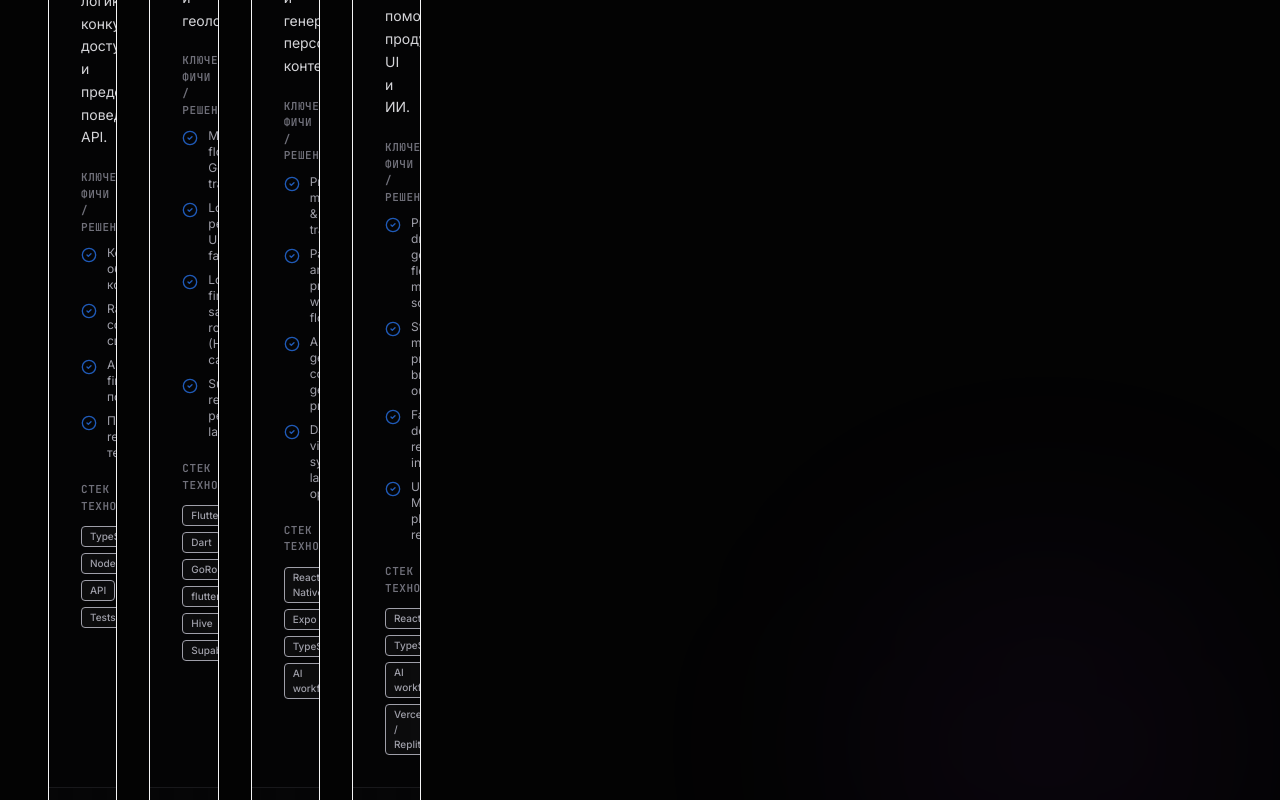
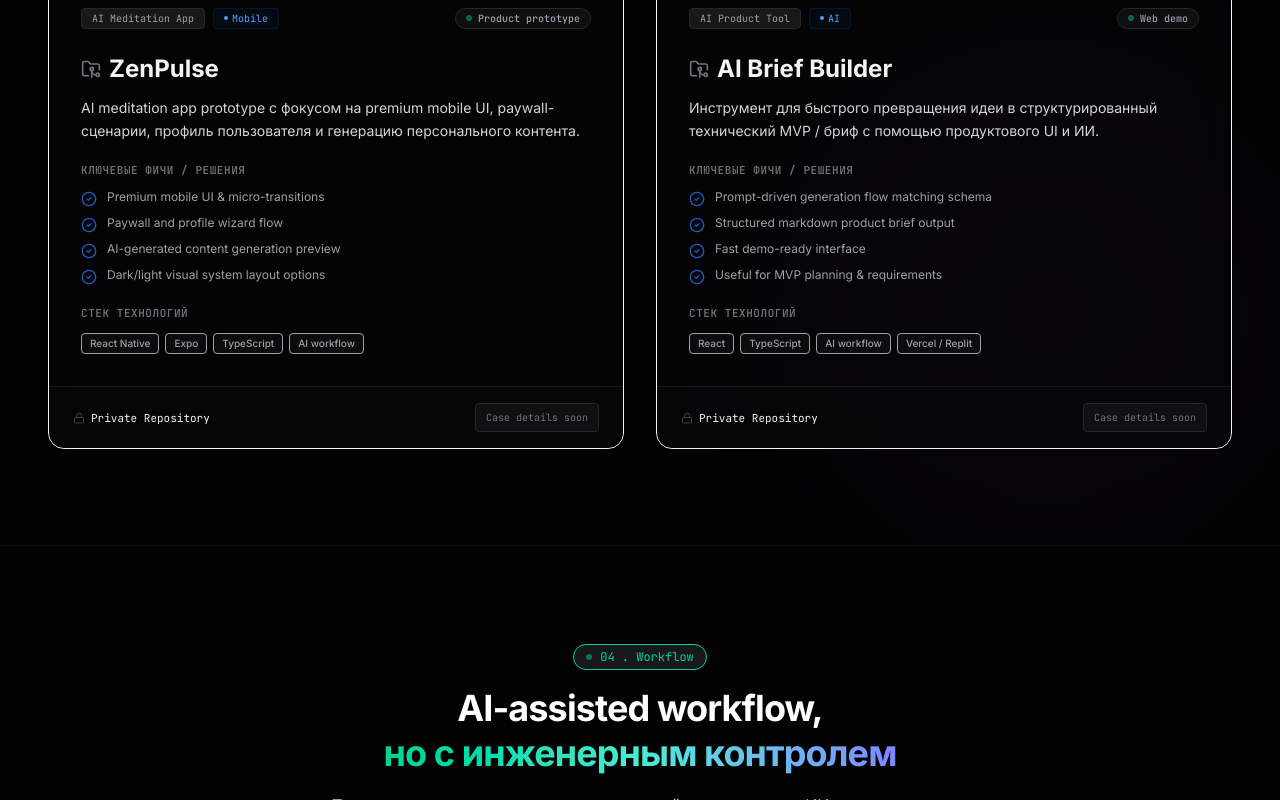
Before and after one commit to akumaqqe322/devpage, a React (Vite) app: page / in a window 1280 px wide. Shown: the part 4040-4840 px from the top of the page. Built offline with nearby package versions, Linux system fonts and the light colour scheme.

Commit message:
refactor(ui): update AI models and add ProjectCard component
Generalize AI model labels in the hero visual and implement a refined, reusable ProjectCard component with enhanced styling for the projects section.

```diff
--- a/src/components/hero-visual.tsx
+++ b/src/components/hero-visual.tsx
@@ -139,10 +139,10 @@ export function HeroVisual() {
                 <span className="text-orange-300">orchestrators</span>:
               </div>
               <div className="pl-5">
-                - <span className="text-zinc-300">Gemini-2.5-Flash</span>
+                - <span className="text-zinc-300">Gemini models</span>
               </div>
               <div className="pl-5">
-                - <span className="text-zinc-300">Claude-3.5-Sonnet</span>
+                - <span className="text-zinc-300">Claude models</span>
               </div>
               <div>
                 <span className="text-orange-300">workflow_stages</span>:
--- a/src/components/projects-section.tsx
+++ b/src/components/projects-section.tsx
@@ -1,71 +1,15 @@
 import { motion } from "motion/react";
-import { FolderGit2, CheckCircle2, Github, ExternalLink, Lock, Flame } from "lucide-react";
+import { FolderGit2, CheckCircle2, Github, ExternalLink, Lock } from "lucide-react";
 import { SectionContainer } from "./ui/section-container";
 import { FEATURED_PROJECTS, Project } from "../lib/site-data";
 
-export function ProjectsSection() {
-  const containerVariants = {
-    hidden: { opacity: 0 },
-    visible: {
-      opacity: 1,
-      transition: {
-        staggerChildren: 0.15,
-      },
-    },
-  };
+interface ProjectCardProps {
+  project: Project;
+  isFirst?: boolean;
+}
 
-  const cardVariants = {
-    hidden: { opacity: 0, y: 30 },
-    visible: {
-      opacity: 1,
-      y: 0,
-      transition: { duration: 0.6, ease: "easeOut" },
-    },
-  };
-
+function ProjectCard({ project, isFirst = false }: ProjectCardProps) {
   return (
-    <SectionContainer id="projects" className="border-t border-zinc-900/60 py-24 relative overflow-hidden">
-      {/* Background visual graphics */}
-      <div className="absolute left-1/2 top-1/4 -translate-x-1/2 w-[500px] h-[500px] bg-blue-500/5 rounded-full blur-[100px] pointer-events-none" />
-      <div className="absolute right-10 bottom-10 w-96 h-96 bg-purple-500/5 rounded-full blur-[120px] pointer-events-none" />
-
-      <div className="space-y-16 relative z-10">
-        {/* Section Header */}
-        <div className="text-left md:text-center max-w-3xl mx-auto space-y-4">
-          <div className="inline-flex items-center gap-2 px-3 py-1 rounded-full bg-zinc-900 border border-zinc-800 text-xs font-mono text-blue-400">
-            <span className="w-1.5 h-1.5 rounded-full bg-blue-400 animate-pulse" />
-            <span>03 . Проекты</span>
-          </div>
-
-          <h2 className="text-3xl sm:text-4xl font-sans font-extrabold tracking-tight text-white leading-tight">
-            Проекты, которые показывают <br className="hidden sm:inline" />
-            <span className="bg-clip-text text-transparent bg-gradient-to-r from-blue-400 via-cyan-300 to-indigo-400">
-              продуктовый подход
-            </span>
-          </h2>
-
-          <p className="text-sm sm:text-base text-zinc-400 max-w-2xl mx-auto leading-relaxed">
-            Не просто отдельные учебные экраны, а рабочие прототипы с продуманным интерфейсом, чистой логикой, безопасными данными, деплоем и AI-assisted workflow.
-          </p>
-        </div>
-
-        {/* Projects Grid Container */}
-        <motion.div
-          variants={containerVariants}
-          initial="hidden"
-          whileInView="visible"
-          viewport={{ once: true, margin: "-100px" }}
-          className="grid grid-cols-1 lg:grid-cols-12 gap-8"
-          id="projects-list-grid"
-        >
-          {FEATURED_PROJECTS.map((project: Project, idx: number) => {
-            const isFirst = idx === 0;
-            return (
-              <motion.div
-                key={project.id}
-                variants={cardVariants}
-                className={`lg:col-span-${isFirst ? "12" : "6"} group`}
-              >
     <div className="h-full relative rounded-2xl border border-zinc-850 bg-zinc-950/40 backdrop-blur-xl transition-all duration-300 group-hover:border-zinc-700/80 group-hover:bg-zinc-950/70 overflow-hidden flex flex-col justify-between">
       {/* Subtle Grid overlay background */}
       <div className="absolute inset-0 dot-grid opacity-5 pointer-events-none" />
@@ -183,10 +127,95 @@ export function ProjectsSection() {
         </div>
       </div>
     </div>
+  );
+}
+
+export function ProjectsSection() {
+  const containerVariants = {
+    hidden: { opacity: 0 },
+    visible: {
+      opacity: 1,
+      transition: {
+        staggerChildren: 0.1,
+      },
+    },
+  };
+
+  const cardVariants = {
+    hidden: { opacity: 0, y: 20 },
+    visible: {
+      opacity: 1,
+      y: 0,
+      transition: { duration: 0.5, ease: "easeOut" },
+    },
+  };
+
+  const firstProject = FEATURED_PROJECTS[0];
+  const remainingProjects = FEATURED_PROJECTS.slice(1);
+
+  return (
+    <SectionContainer id="projects" className="border-t border-zinc-900/60 py-24 relative overflow-hidden">
+      {/* Background visual graphics */}
+      <div className="absolute left-1/2 top-1/4 -translate-x-1/2 w-[500px] h-[500px] bg-blue-500/5 rounded-full blur-[100px] pointer-events-none" />
+      <div className="absolute right-10 bottom-10 w-96 h-96 bg-purple-500/5 rounded-full blur-[120px] pointer-events-none" />
+
+      <div className="space-y-16 relative z-10">
+        {/* Section Header */}
+        <div className="text-left md:text-center max-w-3xl mx-auto space-y-4">
+          <div className="inline-flex items-center gap-2 px-3 py-1 rounded-full bg-zinc-900 border border-zinc-800 text-xs font-mono text-blue-400">
+            <span className="w-1.5 h-1.5 rounded-full bg-blue-400 animate-pulse" />
+            <span>03 . Проекты</span>
+          </div>
+
+          <h2 className="text-3xl sm:text-4xl font-sans font-extrabold tracking-tight text-white leading-tight">
+            Проекты, которые показывают <br className="hidden sm:inline" />
+            <span className="bg-clip-text text-transparent bg-gradient-to-r from-blue-400 via-cyan-300 to-indigo-400">
+              продуктовый подход
+            </span>
+          </h2>
+
+          <p className="text-sm sm:text-base text-zinc-400 max-w-2xl mx-auto leading-relaxed">
+            Не просто отдельные учебные экраны, а рабочие прототипы с продуманным интерфейсом, чистой логикой, безопасными данными, деплоем и AI-assisted workflow.
+          </p>
+        </div>
+
+        {/* Projects Layout Container */}
+        <div className="space-y-8" id="projects-layout-container">
+
+          {/* Featured/First Project (Spans 100% width) */}
+          {firstProject && (
+            <motion.div
+              variants={cardVariants}
+              initial="hidden"
+              whileInView="visible"
+              viewport={{ once: true, margin: "-100px" }}
+              className="w-full group"
+            >
+              <ProjectCard project={firstProject} isFirst={true} />
             </motion.div>
-            );
-          })}
+          )}
+
+          {/* Secondary Projects Grid (2 columns on desktop) */}
+          <motion.div
+            variants={containerVariants}
+            initial="hidden"
+            whileInView="visible"
+            viewport={{ once: true, margin: "-100px" }}
+            className="grid grid-cols-1 lg:grid-cols-2 gap-8"
+            id="secondary-projects-grid"
+          >
+            {remainingProjects.map((project: Project) => (
+              <motion.div
+                key={project.id}
+                variants={cardVariants}
+                className="w-full min-w-0 h-full group"
+              >
+                <ProjectCard project={project} isFirst={false} />
               </motion.div>
+            ))}
+          </motion.div>
+
+        </div>
       </div>
     </SectionContainer>
   );
```
Lines whose indentation alone changed are shown as unchanged.
